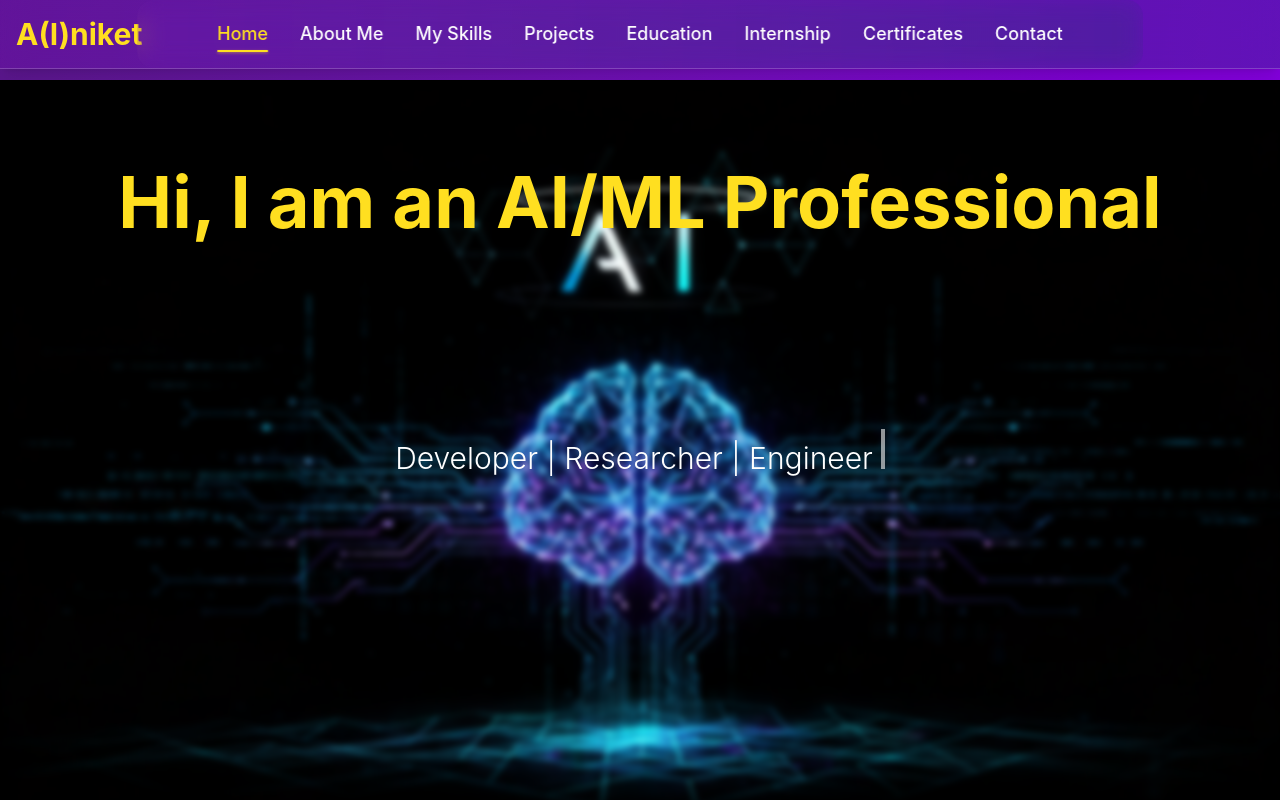
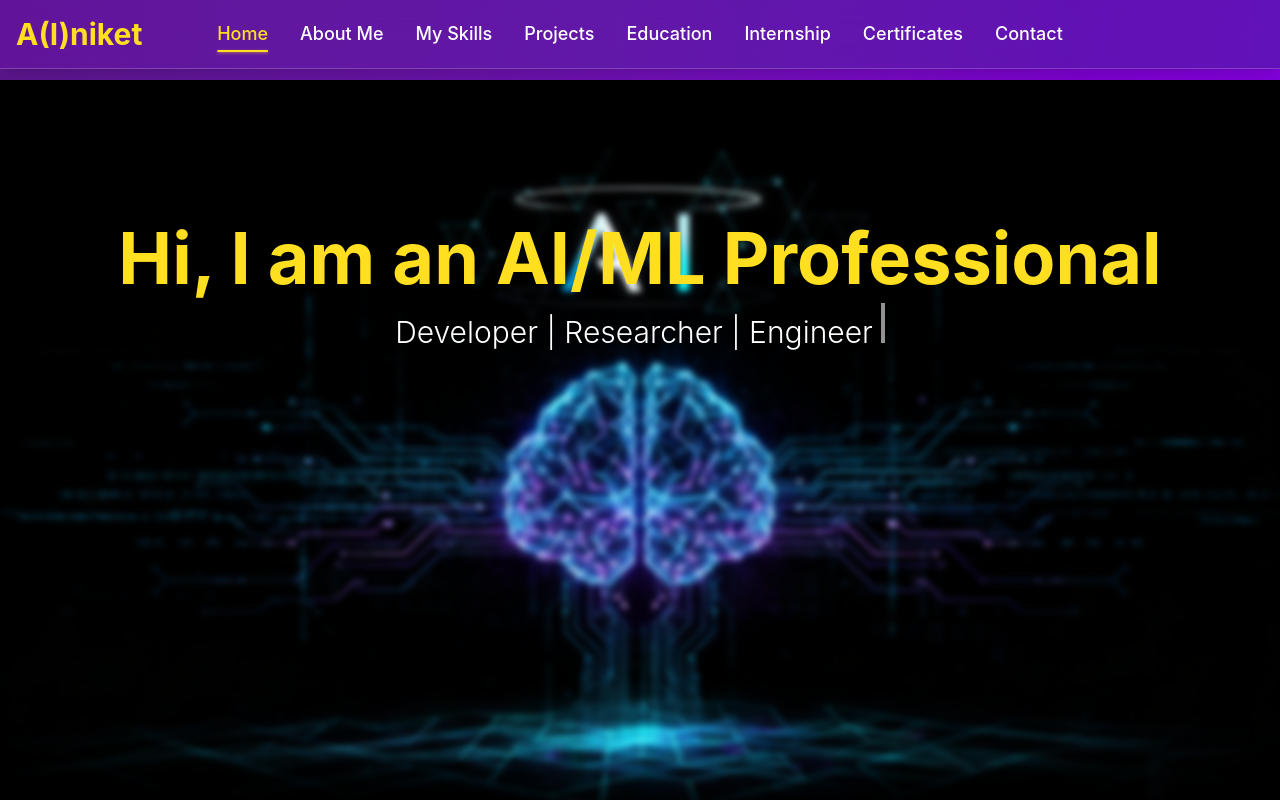
Before and after one commit to aniket-professional2025/My_AI_Portfolio, a Next.js app: page / in a window 1280 px wide. Shown: the top 800 px of the page. Built offline with nearby package versions, Linux system fonts and the light colour scheme.

Commit message:
Some Minor Chnages

```diff
--- a/src/app/layout.js
+++ b/src/app/layout.js
@@ -13,7 +13,7 @@ const geistMono = Geist_Mono({
 
 export const metadata = {
   title: "Aniket Chakraborty Portfolio",
-  description: "Generated by Claud",
+  description: "Generated Through Prompt Engineering",
 };
 
 export default function RootLayout({ children }) {
--- a/src/components/Home.jsx
+++ b/src/components/Home.jsx
@@ -52,6 +52,7 @@ export default function Home({ handleNavClick }) {
         backgroundSize: 'cover',
         backgroundPosition: 'center',
         backgroundRepeat: 'no-repeat'
+
       }}
     >
       {/* Dark overlay for better text readability */}
@@ -65,9 +66,8 @@ export default function Home({ handleNavClick }) {
               <span className="inline-block w-1 h-16 md:h-20 bg-yellow-300 ml-2 animate-pulse"></span>
             )}
           </h1>
-        </div>
 
-        <div className="min-h-[60px] md:min-h-20">
+            <div className=" md:min-h-20">
           <p className="text-2xl md:text-3xl text-white font-light">
             {subtitleText}
             {showSubtitleCursor && (
@@ -76,6 +76,8 @@ export default function Home({ handleNavClick }) {
           </p>
         </div>
 
+
+        </div>
         <div
           className={`transition-opacity duration-1000 ${
             showContent ? 'opacity-100' : 'opacity-0'
--- a/src/components/Navbar.jsx
+++ b/src/components/Navbar.jsx
@@ -32,7 +32,7 @@ export default function Navbar({
         </div>
 
         {/* ✅ Centered Desktop Navigation (Glassmorphic container) */}
-        <div className="hidden md:flex absolute left-1/2 transform -translate-x-1/2 items-center justify-center gap-8 px-20 py-5 rounded-2xl backdrop-blur-md">
+        <div className="hidden md:flex absolute left-1/2 transform -translate-x-1/2 items-center justify-center gap-8 px-20 py-5  ">
           {navItems.map((item) => (
             <button
               key={item.id}
```
